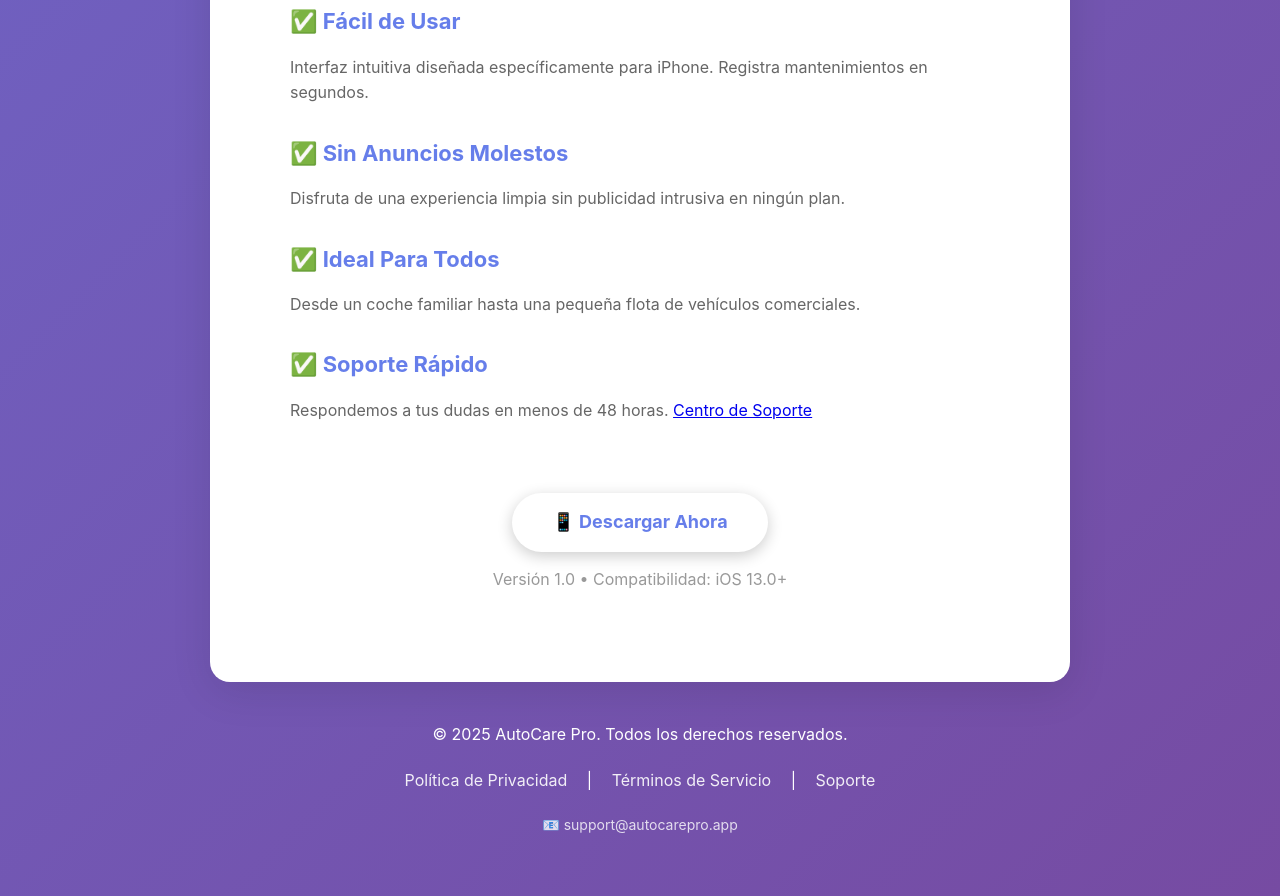
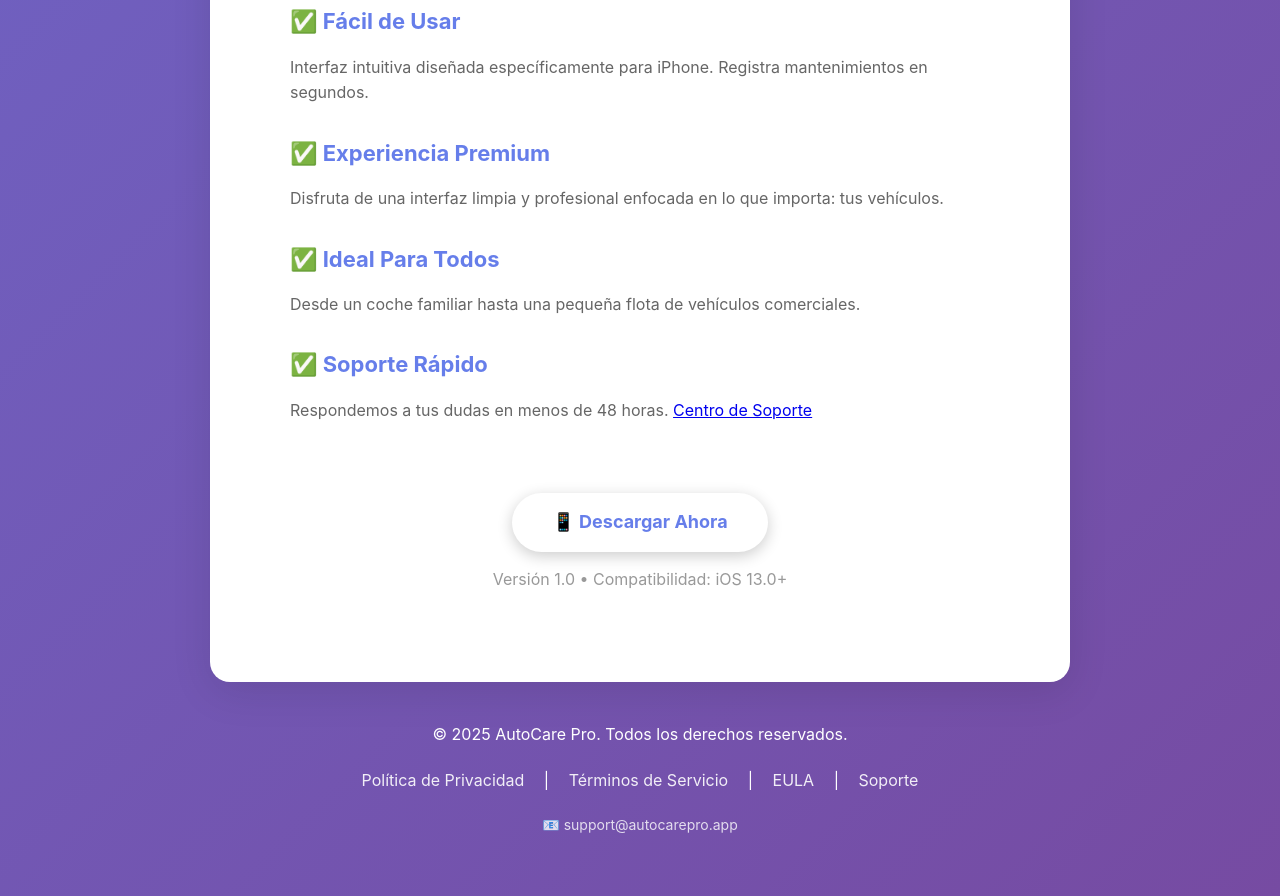
Before and after one commit to HenryCobos/documentos-legales-autocare-pro, a plain HTML site: page docs/index.html in a window 1280 px wide. Shown: the part 3280-4176 px from the top of the page. Drawn offline with Linux system fonts and the light colour scheme.

Commit message:
Agregar link a EULA en index

```diff
--- a/docs/index.html
+++ b/docs/index.html
@@ -305,9 +305,9 @@
                     Interfaz intuitiva diseñada específicamente para iPhone. Registra mantenimientos en segundos.
                 </p>
 
-                <h3>✅ Sin Anuncios Molestos</h3>
+                <h3>✅ Experiencia Premium</h3>
                 <p style="color: #666; margin-bottom: 20px;">
-                    Disfruta de una experiencia limpia sin publicidad intrusiva en ningún plan.
+                    Disfruta de una interfaz limpia y profesional enfocada en lo que importa: tus vehículos.
                 </p>
 
                 <h3>✅ Ideal Para Todos</h3>
@@ -332,6 +332,7 @@
             <div style="margin-top: 20px;">
                 <a href="privacy.html">Política de Privacidad</a> |
                 <a href="terms.html">Términos de Servicio</a> |
+                <a href="eula.html">EULA</a> |
                 <a href="support.html">Soporte</a>
             </div>
             <div style="margin-top: 20px; font-size: 14px; opacity: 0.8;">
```
